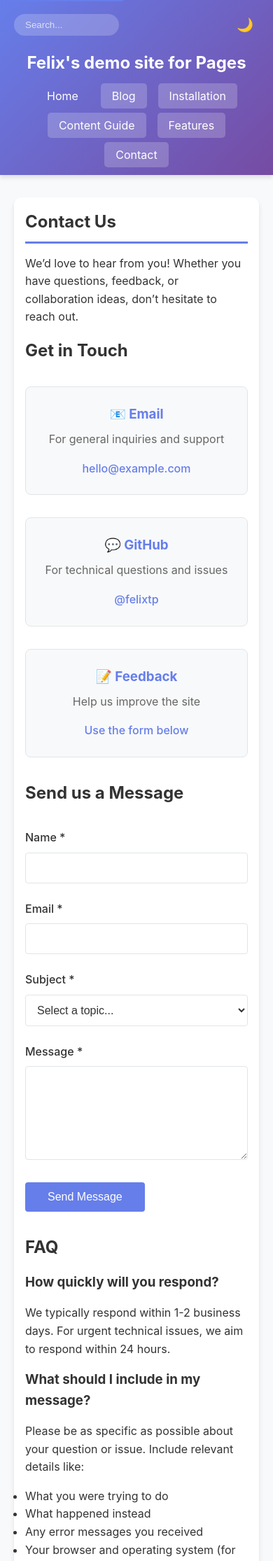
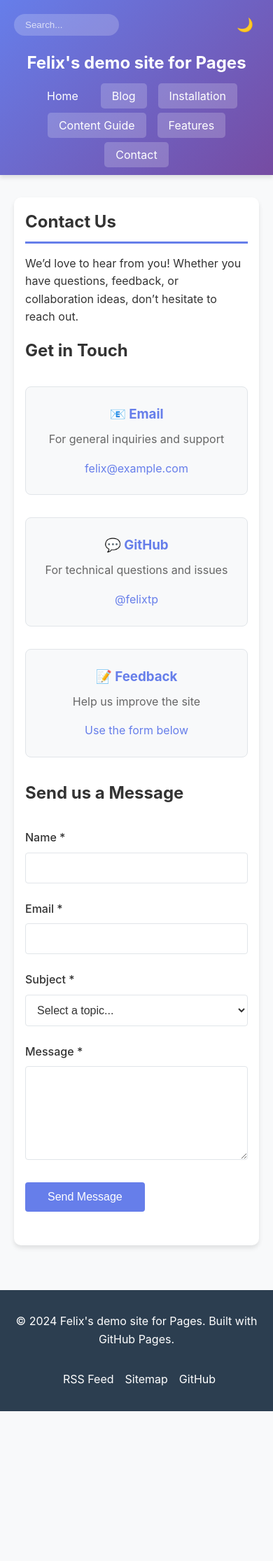
Before and after one commit to felixtp/felixtp.github.io, a Jekyll site: the page built from contact.md, in a window 390 px wide. Shown: the top 2230 px of the page at 70% size. Built offline with Jekyll 4.4.1, drawn with Linux system fonts in a browser that asks for light colours; comment, search, counter and statistics services are not loaded; after the commit the page ends 2016 px from its top, so only the background shows below that; some of the changed text lies outside the part shown.

Commit message:
upgrades

```diff
--- a/_layouts/default.html
+++ b/_layouts/default.html
@@ -148,10 +132,6 @@
             background: var(--bg-color);
         }
 
-        .search-result:last-child {
-            border-bottom: none;
-        }
-
         .search-result a {
             color: var(--text-color);
             text-decoration: none;
@@ -196,16 +176,10 @@
             padding: 0.5rem 1rem;
             border-radius: 5px;
             transition: background-color 0.3s ease;
-            position: relative;
         }
 
         nav a:hover, nav a.active {
             background-color: rgba(255,255,255,0.2);
-        }
-
-        nav a:focus {
-            outline: 2px solid white;
-            outline-offset: 2px;
         }
 
         main {
@@ -233,38 +207,6 @@
 
         .reading-time::before {
             content: "📖";
-        }
-
-        .toc {
-            background: var(--bg-color);
-            padding: 1rem;
-            border-radius: 8px;
-            margin-bottom: 2rem;
-            border: 1px solid var(--border-color);
-        }
-
-        .toc h3 {
-            margin-bottom: 0.5rem;
-            color: var(--primary-color);
-        }
-
-        .toc ul {
-            list-style: none;
-            padding-left: 1rem;
-        }
-
-        .toc li {
-            margin-bottom: 0.25rem;
-        }
-
-        .toc a {
-            color: var(--text-color);
-            text-decoration: none;
-            font-size: 0.9rem;
-        }
-
-        .toc a:hover {
-            color: var(--primary-color);
         }
 
         .tags {
@@ -299,19 +241,6 @@
             padding-bottom: 0.5rem;
         }
 
-        h2, h3 {
-            position: relative;
-        }
-
-        h2::before, h3::before {
-            content: attr(id);
-            position: absolute;
-            left: -1000px;
-            width: 1px;
-            height: 1px;
-            overflow: hidden;
-        }
-
         p {
             margin-bottom: 1rem;
         }
@@ -323,22 +252,6 @@
 
         a:hover {
             text-decoration: underline;
-        }
-
-        .skip-link {
-            position: absolute;
-            top: -40px;
-            left: 6px;
-            background: var(--primary-color);
-            color: white;
-            padding: 8px;
-            text-decoration: none;
-            z-index: 1000;
-            border-radius: 4px;
-        }
-
-        .skip-link:focus {
-            top: 6px;
         }
 
         footer {
@@ -405,6 +318,118 @@
             transform: translateY(-2px);
         }
 
+        /* Blog post styles */
+        .blog-posts {
+            margin-top: 2rem;
+        }
+
+        .blog-post {
+            border-bottom: 1px solid var(--border-color);
+            padding-bottom: 2rem;
+            margin-bottom: 2rem;
+        }
+
+        .blog-post:last-child {
+            border-bottom: none;
+        }
+
+        .blog-post h2 {
+            margin-bottom: 0.5rem;
+        }
+
+        .blog-post h2 a {
+            text-decoration: none;
+            color: var(--text-color);
+        }
+
+        .blog-post h2 a:hover {
+            color: var(--primary-color);
+        }
+
+        .post-meta {
+            color: #666;
+            font-size: 0.9rem;
+            margin-bottom: 1rem;
+        }
+
+        .post-excerpt {
+            margin-bottom: 1rem;
+            line-height: 1.6;
+        }
+
+        .read-more {
+            color: var(--primary-color);
+            font-weight: 500;
+            text-decoration: none;
+        }
+
+        .read-more:hover {
+            text-decoration: underline;
+        }
+
+        .no-posts {
+            text-align: center;
+            padding: 3rem 0;
+            color: #666;
+        }
+
+        /* Recent posts styles */
+        .recent-posts {
+            margin-top: 2rem;
+            display: grid;
+            gap: 1.5rem;
+        }
+
+        .recent-post {
+            border: 1px solid var(--border-color);
+            border-radius: 8px;
+            padding: 1.5rem;
+            background: var(--bg-color);
+        }
+
+        .recent-post h3 {
+            margin-bottom: 0.5rem;
+        }
+
+        .recent-post h3 a {
+            text-decoration: none;
+            color: var(--text-color);
+        }
+
+        .recent-post h3 a:hover {
+            color: var(--primary-color);
+        }
+
+        .recent-post .post-meta {
+            color: #666;
+            font-size: 0.9rem;
+            margin-bottom: 1rem;
+        }
+
+        .recent-post p {
+            margin-bottom: 1rem;
+            line-height: 1.6;
+        }
+
+        .view-all-posts {
+            text-align: center;
+            margin-top: 2rem;
+        }
+
+        .view-all {
+            background: var(--primary-color);
+            color: white;
+            padding: 0.75rem 1.5rem;
+            border-radius: 5px;
+            text-decoration: none;
+            font-weight: 500;
+        }
+
+        .view-all:hover {
+            background: var(--secondary-color);
+            text-decoration: none;
+        }
+
         @media (max-width: 768px) {
             .header-content {
                 flex-direction: column;
@@ -442,8 +467,6 @@
     </style>
 </head>
 <body>
-    <a href="#main" class="skip-link">Skip to main content</a>
-
     <header>
         <div class="container">
             <div class="header-content">
@@ -457,7 +480,7 @@
                     {% endif %}
                     <button class="theme-toggle" id="theme-toggle" aria-label="Toggle dark mode">🌙</button>
                 </div>
-                <nav role="navigation" aria-label="Main navigation">
+                <nav>
                     <ul>
                         {% unless site.blog_as_home %}
                             <li>
@@ -491,7 +514,7 @@
         </div>
     </header>
 
-    <main id="main" role="main">
+    <main>
         <div class="container">
             <article class="content">
                 {% if page.layout == 'post' %}
@@ -519,7 +542,7 @@
         </div>
     </main>
 
-    <footer role="contentinfo">
+    <footer>
         <div class="container">
             <div class="footer-content">
                 <div>
@@ -619,25 +642,6 @@
                 behavior: 'smooth'
             });
         });
-
-        // Smooth scrolling for anchor links
-        document.querySelectorAll('a[href^="#"]').forEach(anchor => {
-            anchor.addEventListener('click', function (e) {
-                e.preventDefault();
-                const target = document.querySelector(this.getAttribute('href'));
-                if (target) {
-                    target.scrollIntoView({
-                        behavior: 'smooth'
-                    });
-                }
-            });
-        });
-
-        // Add heading IDs for table of contents
-        document.querySelectorAll('h2, h3').forEach((heading, index) => {
-            const id = heading.textContent.toLowerCase().replace(/[^a-z0-9]+/g, '-').replace(/^-+|-+$/g, '');
-            heading.id = id;
-        });
     </script>
 </body>
 </html>
--- a/contact.md
+++ b/contact.md
@@ -15,7 +15,7 @@ We'd love to hear from you! Whether you have questions, feedback, or collaborati
     <div class="contact-method">
         <h3>📧 Email</h3>
         <p>For general inquiries and support</p>
-        <a href="mailto:hello@example.com">hello@example.com</a>
+        <a href="mailto:felix@example.com">felix@example.com</a>
     </div>
 
     <div class="contact-method">
@@ -33,7 +33,7 @@ We'd love to hear from you! Whether you have questions, feedback, or collaborati
 
 ## Send us a Message
 
-<form id="contact-form" class="contact-form" action="https://formspree.io/f/your-form-id" method="POST">
+<form id="contact-form" class="contact-form">
     <div class="form-group">
         <label for="name">Name *</label>
         <input type="text" id="name" name="name" required>
@@ -66,21 +66,6 @@ We'd love to hear from you! Whether you have questions, feedback, or collaborati
     </div>
 </form>
 
-## FAQ
-
-### How quickly will you respond?
-We typically respond within 1-2 business days. For urgent technical issues, we aim to respond within 24 hours.
-
-### What should I include in my message?
-Please be as specific as possible about your question or issue. Include relevant details like:
-- What you were trying to do
-- What happened instead
-- Any error messages you received
-- Your browser and operating system (for technical issues)
-
-### Can I contribute to the project?
-Absolutely! We welcome contributions of all kinds. Check out our [GitHub repository](https://github.com/felixtp/pages) for more information.
-
 <style>
 .contact-methods {
     display: grid;
@@ -105,16 +90,6 @@ Absolutely! We welcome contributions of all kinds. Check out our [GitHub reposit
 .contact-method p {
     color: #666;
     margin-bottom: 1rem;
-}
-
-.contact-method a {
-    color: var(--primary-color);
-    text-decoration: none;
-    font-weight: 500;
-}
-
-.contact-method a:hover {
-    text-decoration: underline;
 }
 
 .contact-form {
@@ -169,30 +144,18 @@ Absolutely! We welcome contributions of all kinds. Check out our [GitHub reposit
     background: var(--secondary-color);
     transform: translateY(-1px);
 }
-
-.form-group button:active {
-    transform: translateY(0);
-}
-
-@media (max-width: 768px) {
-    .contact-methods {
-        grid-template-columns: 1fr;
-    }
-}
 </style>
 
 <script>
 document.getElementById('contact-form').addEventListener('submit', function(e) {
     e.preventDefault();
 
-    const formData = new FormData(this);
     const button = this.querySelector('button');
     const originalText = button.textContent;
 
     button.textContent = 'Sending...';
     button.disabled = true;
 
-    // Simulate form submission (replace with actual form handling)
     setTimeout(() => {
         alert('Thank you for your message! We\'ll get back to you soon.');
         this.reset();
```
Also changed, not shown: other parts of _layouts/default.html (+0 -16 lines).
